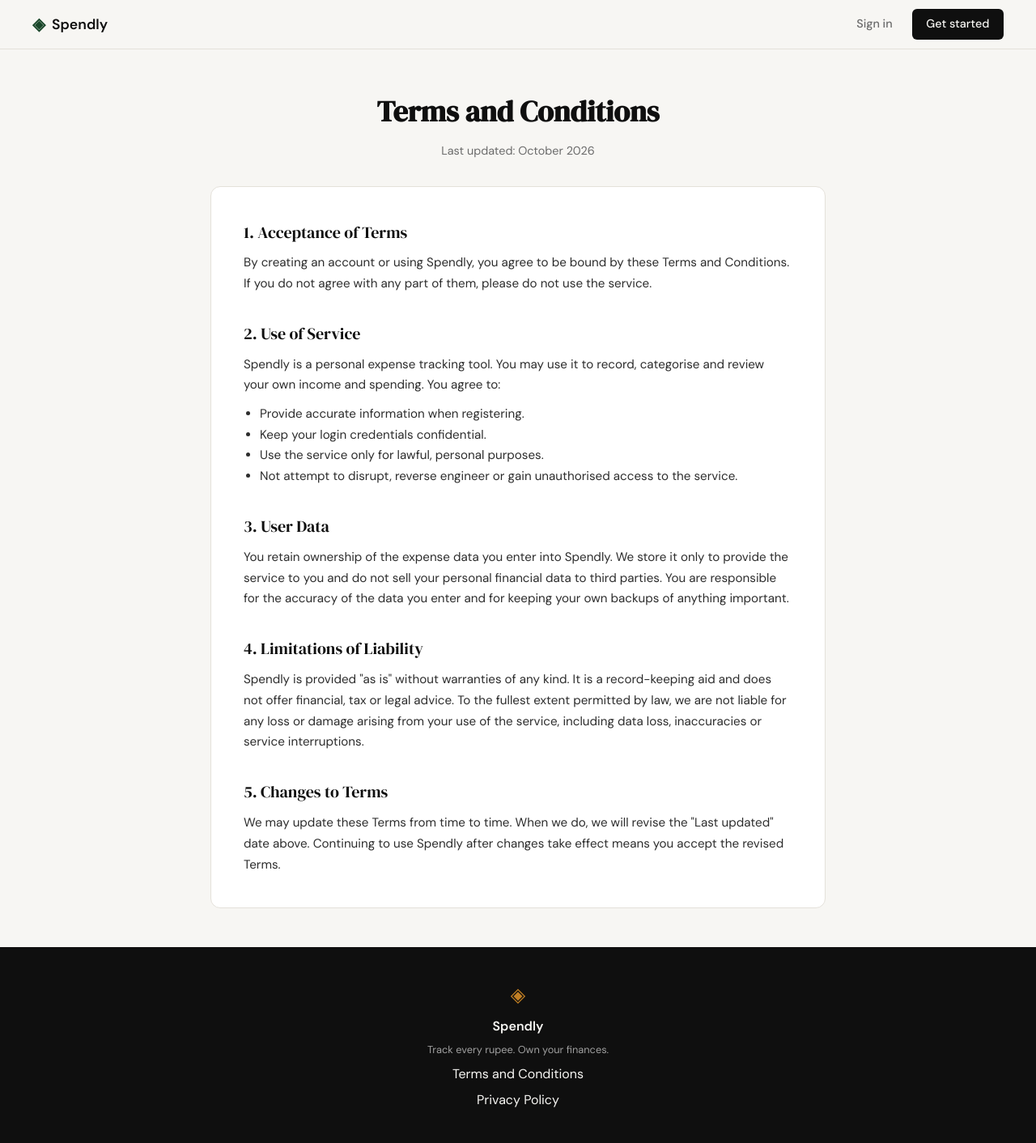
After one commit to ipsitapanda-ml/Spendily, a Flask app: page /terms in a window 1280 px wide. The commit adds this page. Shown: the whole page at 81% size. Run offline with Flask 3, Linux system fonts and the light colour scheme.

Commit message:
editted terms and condition

```diff
--- a/app.py
+++ b/app.py
@@ -20,6 +20,11 @@ def register():
 @app.route("/login")
 def login():
     return render_template("login.html")
+
+
+@app.route("/terms")
+def terms():
+    return render_template("terms.html")
 
 
 # ------------------------------------------------------------------ #
--- a/static/css/style.css
+++ b/static/css/style.css
@@ -478,6 +478,65 @@ a { color: inherit; text-decoration: none; }
 .auth-switch a:hover { text-decoration: underline; }
 
 /* ------------------------------------------------------------------ */
+/* Legal pages                                                         */
+/* ------------------------------------------------------------------ */
+
+.legal-section {
+    padding: 3rem 2rem;
+}
+
+.legal-container {
+    width: 100%;
+    max-width: 760px;
+    margin: 0 auto;
+}
+
+.legal-header {
+    text-align: center;
+    margin-bottom: 2rem;
+}
+
+.legal-title {
+    font-family: var(--font-display);
+    font-size: 2.25rem;
+    color: var(--ink);
+    margin-bottom: 0.5rem;
+}
+
+.legal-subtitle {
+    font-size: 0.9rem;
+    color: var(--ink-muted);
+}
+
+.legal-card {
+    background: var(--paper-card);
+    border: 1px solid var(--border);
+    border-radius: var(--radius-md);
+    padding: 2.5rem;
+}
+
+.legal-card h2 {
+    font-family: var(--font-display);
+    font-size: 1.25rem;
+    font-weight: 400;
+    color: var(--ink);
+    margin: 2rem 0 0.6rem;
+}
+
+.legal-card h2:first-child { margin-top: 0; }
+
+.legal-card p,
+.legal-card li {
+    font-size: 0.95rem;
+    line-height: 1.7;
+    color: var(--ink-soft);
+}
+
+.legal-card ul {
+    margin: 0.6rem 0 0 1.25rem;
+}
+
+/* ------------------------------------------------------------------ */
 /* Footer                                                              */
 /* ------------------------------------------------------------------ */
 
--- a/templates/base.html
+++ b/templates/base.html
@@ -34,7 +34,7 @@
             <span class="brand-icon">◈</span>
             <span class="footer-name">Spendly</span>
             <p class="footer-copy">Track every rupee. Own your finances.</p>
-            <a href="#">Terms and Conditions</a>
+            <a href="{{ url_for('terms') }}">Terms and Conditions</a>
             <a href="#">Privacy Policy</a>
         </div>
     </footer>
--- /dev/null
+++ b/templates/terms.html
@@ -0,0 +1,65 @@
+{% extends "base.html" %}
+
+{% block title %}Terms and Conditions — Spendly{% endblock %}
+
+{% block content %}
+
+<section class="legal-section">
+    <div class="legal-container">
+
+        <div class="legal-header">
+            <h1 class="legal-title">Terms and Conditions</h1>
+            <p class="legal-subtitle">Last updated: October 2026</p>
+        </div>
+
+        <div class="legal-card">
+
+            <h2>1. Acceptance of Terms</h2>
+            <p>
+                By creating an account or using Spendly, you agree to be bound by these
+                Terms and Conditions. If you do not agree with any part of them, please
+                do not use the service.
+            </p>
+
+            <h2>2. Use of Service</h2>
+            <p>
+                Spendly is a personal expense tracking tool. You may use it to record,
+                categorise and review your own income and spending. You agree to:
+            </p>
+            <ul>
+                <li>Provide accurate information when registering.</li>
+                <li>Keep your login credentials confidential.</li>
+                <li>Use the service only for lawful, personal purposes.</li>
+                <li>Not attempt to disrupt, reverse engineer or gain unauthorised access to the service.</li>
+            </ul>
+
+            <h2>3. User Data</h2>
+            <p>
+                You retain ownership of the expense data you enter into Spendly. We store
+                it only to provide the service to you and do not sell your personal
+                financial data to third parties. You are responsible for the accuracy of
+                the data you enter and for keeping your own backups of anything important.
+            </p>
+
+            <h2>4. Limitations of Liability</h2>
+            <p>
+                Spendly is provided "as is" without warranties of any kind. It is a
+                record-keeping aid and does not offer financial, tax or legal advice. To
+                the fullest extent permitted by law, we are not liable for any loss or
+                damage arising from your use of the service, including data loss,
+                inaccuracies or service interruptions.
+            </p>
+
+            <h2>5. Changes to Terms</h2>
+            <p>
+                We may update these Terms from time to time. When we do, we will revise
+                the "Last updated" date above. Continuing to use Spendly after changes
+                take effect means you accept the revised Terms.
+            </p>
+
+        </div>
+
+    </div>
+</section>
+
+{% endblock %}
```
